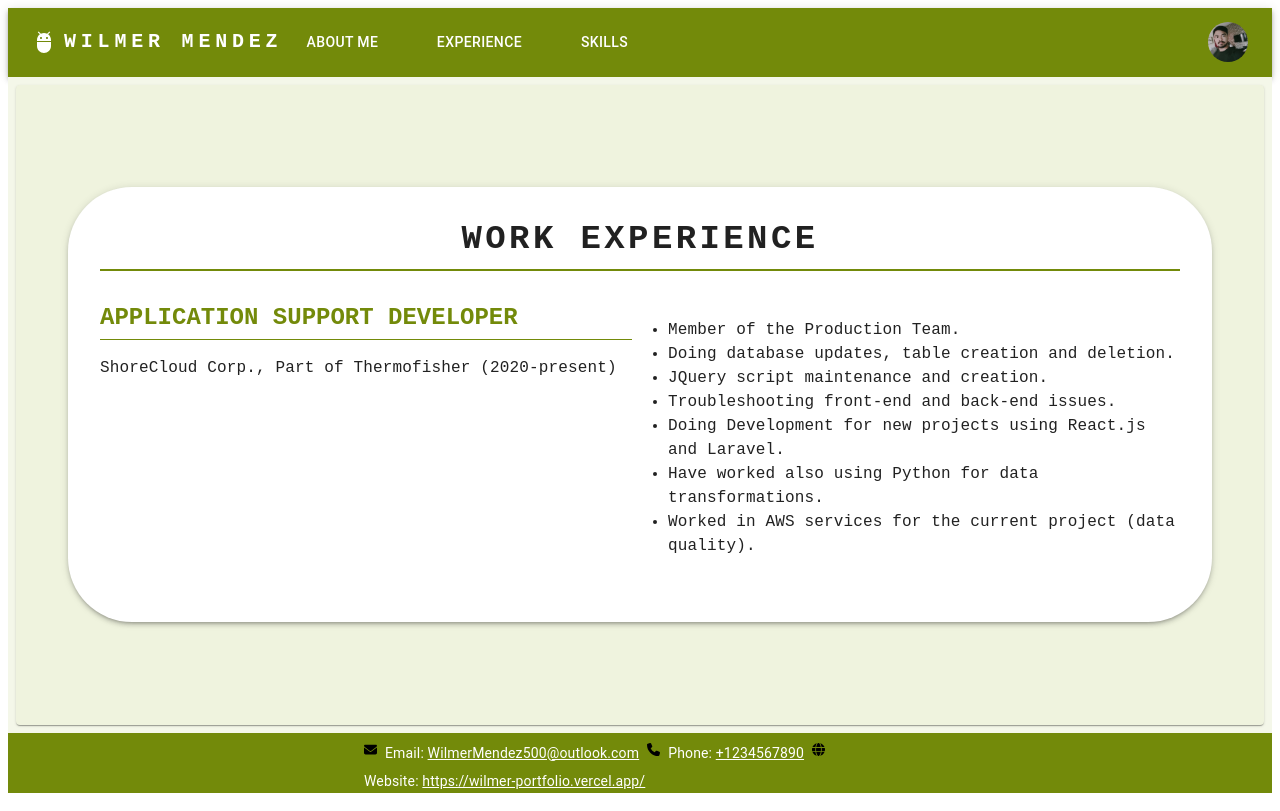
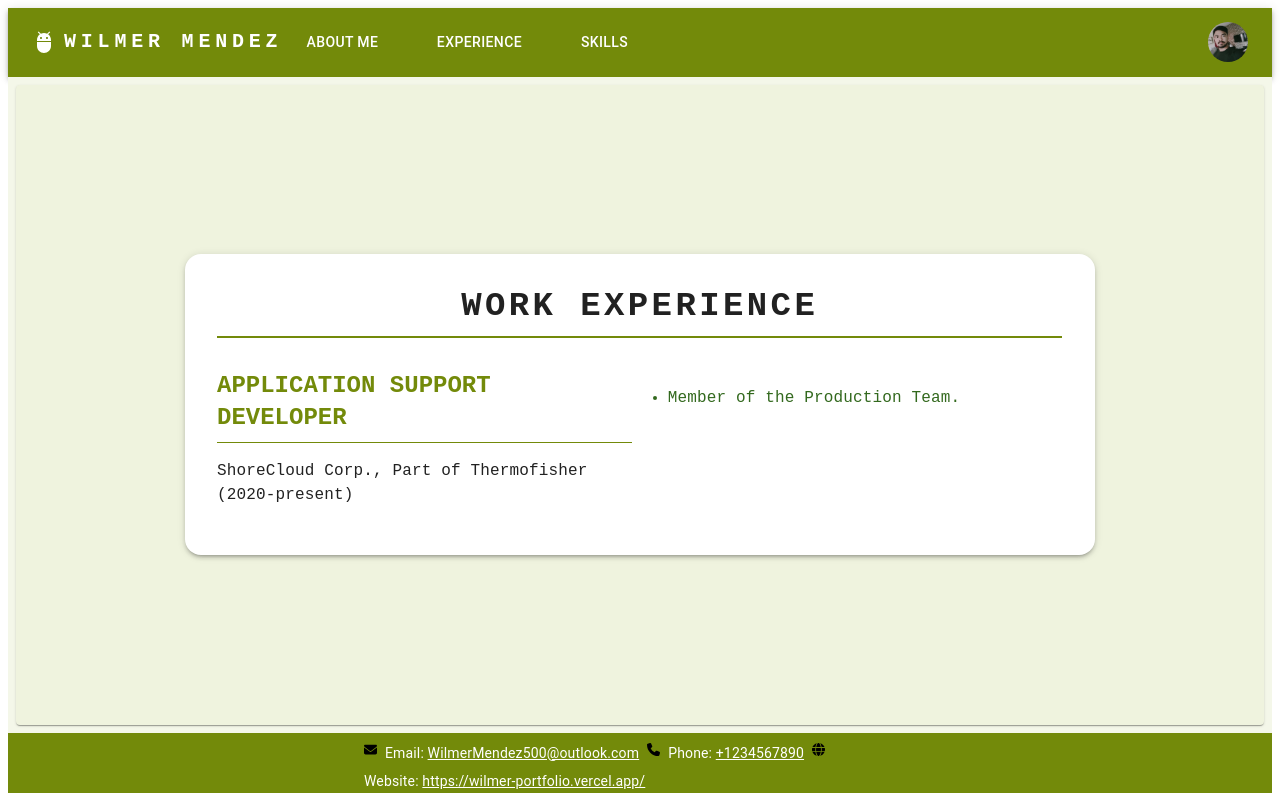
Before and after one commit to wilmermendezcodes/Portfolio, a React (Create React App) app in the folder wilmer-portfolio2/my-app/: page / in a window 1280 px wide. Both pictures are taken after a click on the button "EXPERIENCE". Built offline with nearby package versions, Linux system fonts and the light colour scheme.

Commit message:
"exprience changes"

```diff
--- a/wilmer-portfolio2/my-app/src/components/papercomponents/Experience.jsx
+++ b/wilmer-portfolio2/my-app/src/components/papercomponents/Experience.jsx
@@ -1,72 +1,100 @@
-import React from "react";
-import { Typography, Box, Grid, Paper } from "@mui/material";
-import { useSpring, animated } from "react-spring";
+// experience_flip_book.jsx
+import React, { useState } from "react";
+import { Typography, Box, Grid, Paper, Button } from "@mui/material";
+import { useSpring, animated as a } from "react-spring";
 
-const AnimatedTypography = animated(Typography); // Wrap Typography with animated from react-spring
+const details = {
+  "Member of the Production Team.": [
+    "Handled live system issues during high-priority production releases.",
+    "Created automated monitoring scripts for faster alerting.",
+    "Communicated with cross-functional teams to resolve issues quickly."
+  ],
+  // Add more list items if needed
+};
 
 const Experience = () => {
-  // Define spring animations for the "Work Experience" heading
-  const textSpring = useSpring({
-    from: { opacity: 0, transform: "rotateX(-180deg) scale(0)" }, // Initial style
-    to: { opacity: 1, transform: "rotateX(0deg) scale(1)" }, // Final style
-    delay: 500, // Delay the animation
+  const [selectedItem, setSelectedItem] = useState(null);
+  const [isFlipped, setIsFlipped] = useState(false);
+
+  const { transform, opacity } = useSpring({
+    opacity: isFlipped ? 1 : 1,
+    transform: `perspective(1000px) rotateY(${isFlipped ? 180 : 0}deg)`,
+    config: { mass: 5, tension: 500, friction: 80 },
   });
+
+  const handleItemClick = (item) => {
+    setSelectedItem(item);
+    setIsFlipped(true);
+  };
+
+  const handleBack = () => {
+    setIsFlipped(false);
+    setTimeout(() => setSelectedItem(null), 600);
+  };
 
   return (
     <Box sx={{ padding: 4 }}>
-      <Paper elevation={3} sx={{ padding: 4, borderRadius: 16 }}>
-        <AnimatedTypography
+      <Paper elevation={3} sx={{ padding: 4, borderRadius: 4, perspective: "1000px" }}>
+        <a.div style={{ position: "relative", transform, opacity }}>
+          {!isFlipped && (
+            <Box>
+              <Typography
                 variant="h4"
                 sx={{
                   fontFamily: "monospace",
                   fontWeight: "bold",
-            marginBottom: 4,
+                  mb: 4,
                   textAlign: "center",
                   textTransform: "uppercase",
                   letterSpacing: "0.1em",
                   borderBottom: "2px solid #738A0A",
-            paddingBottom: "8px",
+                  pb: 1,
                 }}
-          style={textSpring} // Apply spring animation style
               >
                 Work Experience
-        </AnimatedTypography>
+              </Typography>
 
               <Grid container spacing={2}>
                 <Grid item xs={12} md={6}>
-            <Typography
-              variant="h5"
-              sx={{
-                fontFamily: "monospace",
-                fontWeight: "bold",
-                marginBottom: 2,
-                color: "#738A0A",
-                textTransform: "uppercase",
-                borderBottom: "1px solid #738A0A",
-                paddingBottom: "4px",
-              }}
-            >
+                  <Typography variant="h5" sx={{ fontFamily: "monospace", fontWeight: "bold", color: "#738A0A", textTransform: "uppercase", borderBottom: "1px solid #738A0A", pb: 1, mb: 2 }}>
                     Application Support Developer
                   </Typography>
-            <Typography variant="body1" sx={{ fontFamily: "monospace", marginBottom: 2 }}>
+                  <Typography variant="body1" sx={{ fontFamily: "monospace", mb: 2 }}>
                     ShoreCloud Corp., Part of Thermofisher (2020-present)
                   </Typography>
                 </Grid>
 
                 <Grid item xs={12} md={6}>
-            <Typography variant="body1" sx={{ fontFamily: "monospace", marginBottom: 4 }}>
+                  <Typography variant="body1" sx={{ fontFamily: "monospace", mb: 4 }}>
                     <ul style={{ paddingLeft: "20px" }}>
-                <li>Member of the Production Team.</li>
-                <li>Doing database updates, table creation and deletion.</li>
-                <li>JQuery script maintenance and creation.</li>
-                <li>Troubleshooting front-end and back-end issues.</li>
-                <li>Doing Development for new projects using React.js and Laravel.</li>
-                <li>Have worked also using Python for data transformations.</li>
-                <li>Worked in AWS services for the current project (data quality).</li>
+                      {Object.keys(details).map((item, idx) => (
+                        <li key={idx} style={{ cursor: "pointer", color: "#33691e" }} onClick={() => handleItemClick(item)}>
+                          {item}
+                        </li>
+                      ))}
                     </ul>
                   </Typography>
                 </Grid>
               </Grid>
+            </Box>
+          )}
+
+          {isFlipped && selectedItem && (
+            <Box sx={{ minHeight: "300px", position: "absolute", top: 0, left: 0, right: 0, padding: 2 }}>
+              <Typography variant="h5" sx={{ fontFamily: "monospace", fontWeight: "bold", color: "#738A0A", mb: 2 }}>
+                {selectedItem.replace(".", "")}
+              </Typography>
+              <ul>
+                {details[selectedItem].map((point, idx) => (
+                  <li key={idx}>{point}</li>
+                ))}
+              </ul>
+              <Button variant="outlined" sx={{ mt: 3 }} onClick={handleBack}>
+                Back
+              </Button>
+            </Box>
+          )}
+        </a.div>
       </Paper>
     </Box>
   );
```
Lines whose indentation alone changed are shown as unchanged.
